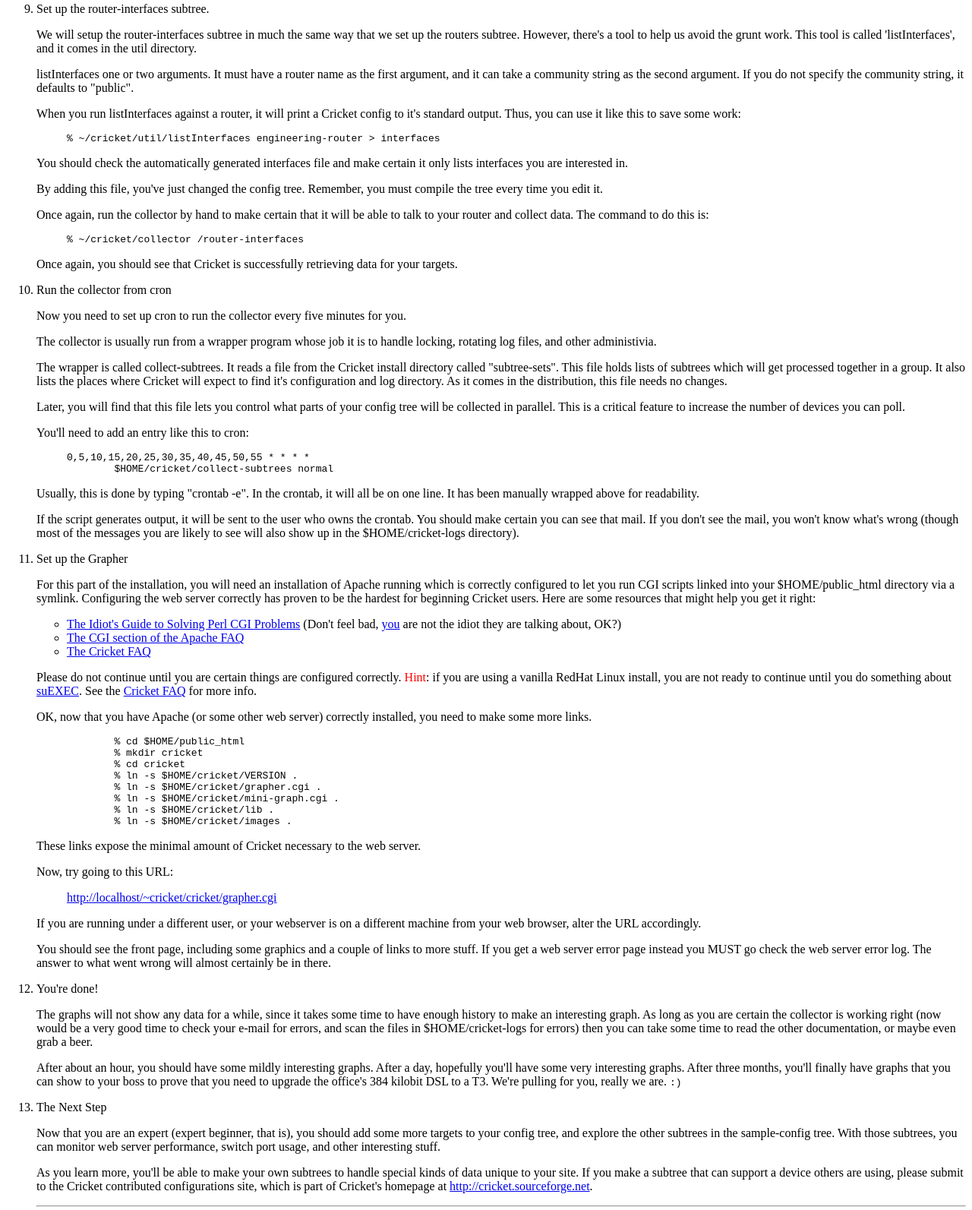
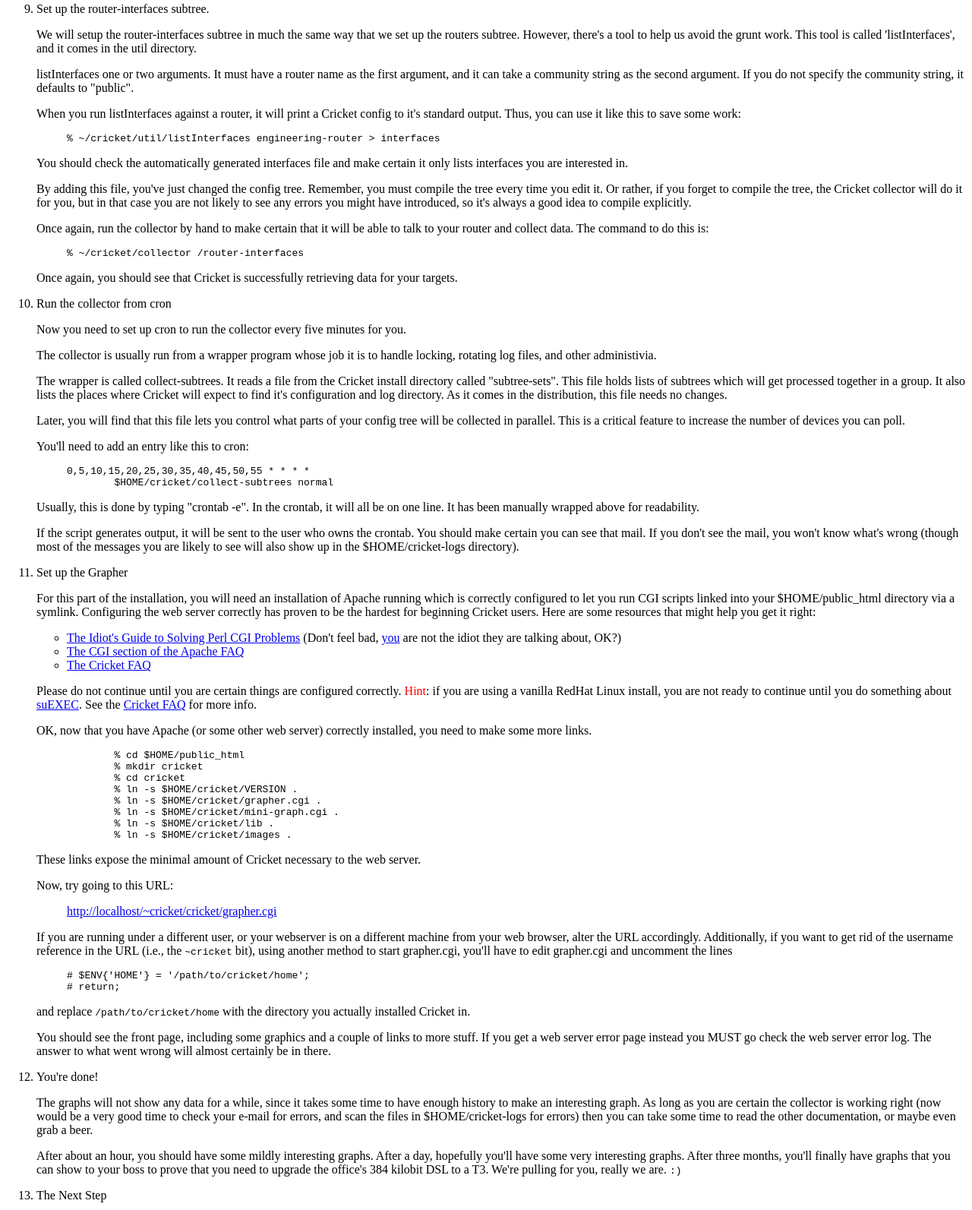
Before and after one commit to dweeezil/cricket, a plain HTML site: page doc/beginner.html in a window 1280 px wide. Shown: the part 2424-4017 px from the top of the page at 76% size. Drawn offline with Linux system fonts and the light colour scheme.

Commit message:
Document that Cricket collector will run compile for you if you forget, and why it is Evil to rely on that.
Document how to modify grapher.cgi to make it work if you don't want to
use the default http://.../~cricket/grapher.cgi URL.

```diff
--- a/doc/beginner.html
+++ b/doc/beginner.html
@@ -277,7 +277,10 @@ make certain it only lists interfaces you are interested in.
 
 <p>
 By adding this file, you've just changed the config tree. Remember,
-you must compile the tree every time you edit it.
+you must compile the tree every time you edit it. Or rather, if you
+forget to compile the tree, the Cricket collector will do it for you,
+but in that case you are not likely to see any errors you might have
+introduced, so it's always a good idea to compile explicitly.
 
 <p>
 Once again, run the collector by hand to make certain that it will
@@ -394,7 +397,17 @@ Now, try going to this URL:
 <p>
 If you are running under a different user, or your webserver
 is on a different machine from your web browser, alter the
-URL accordingly.
+URL accordingly. Additionally, if you want to get rid of the username
+reference in the URL (i.e., the <tt>~cricket</tt> bit), using another
+method to start grapher.cgi, you'll have to edit grapher.cgi and
+uncomment the lines
+<blockquote><pre>
+# $ENV{'HOME'} = '/path/to/cricket/home';
+# return;
+</pre></blockquote>
+and replace <tt>/path/to/cricket/home</tt> with the directory you
+actually installed Cricket in.
+
 
 <p>
 You should see the front page, including some graphics and a
```
